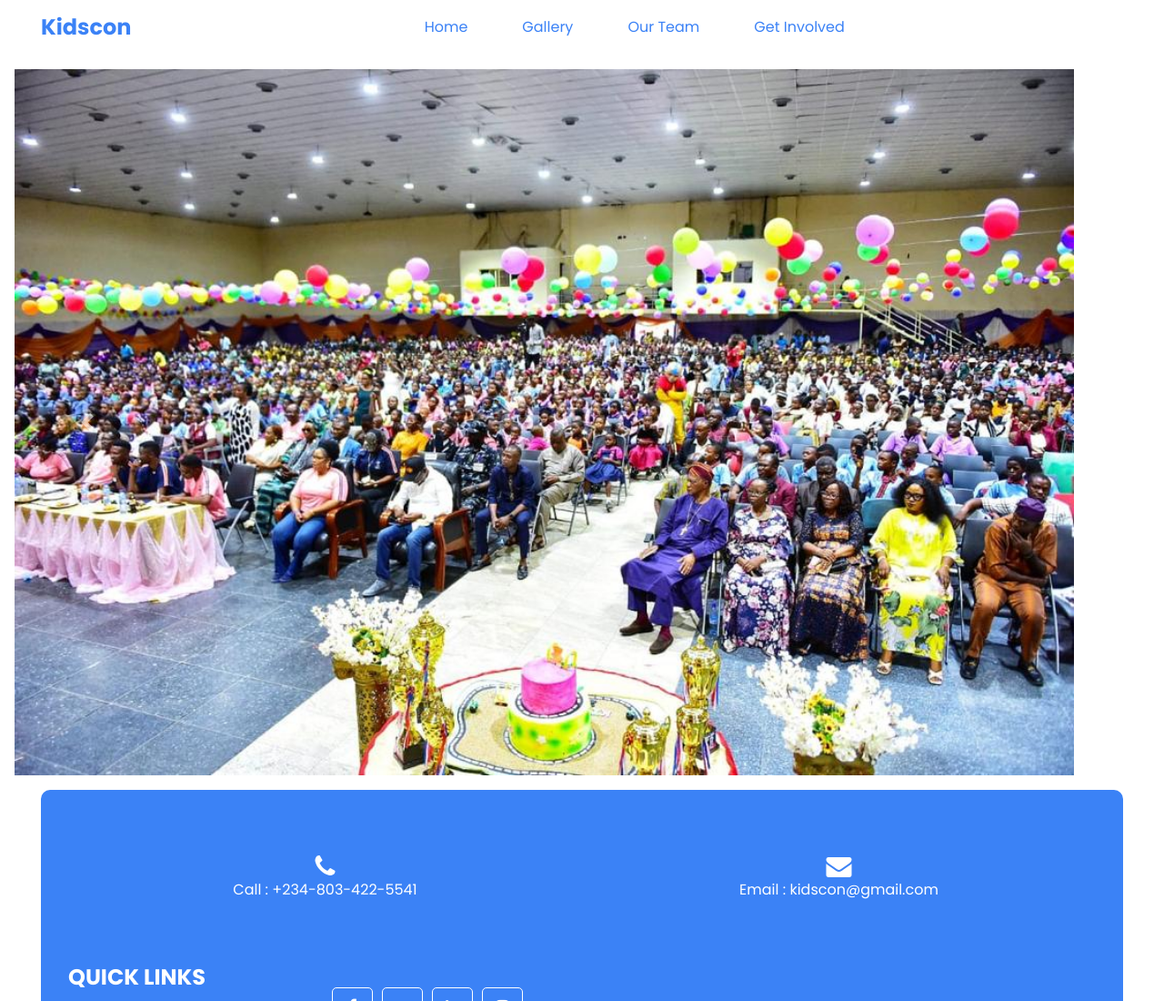
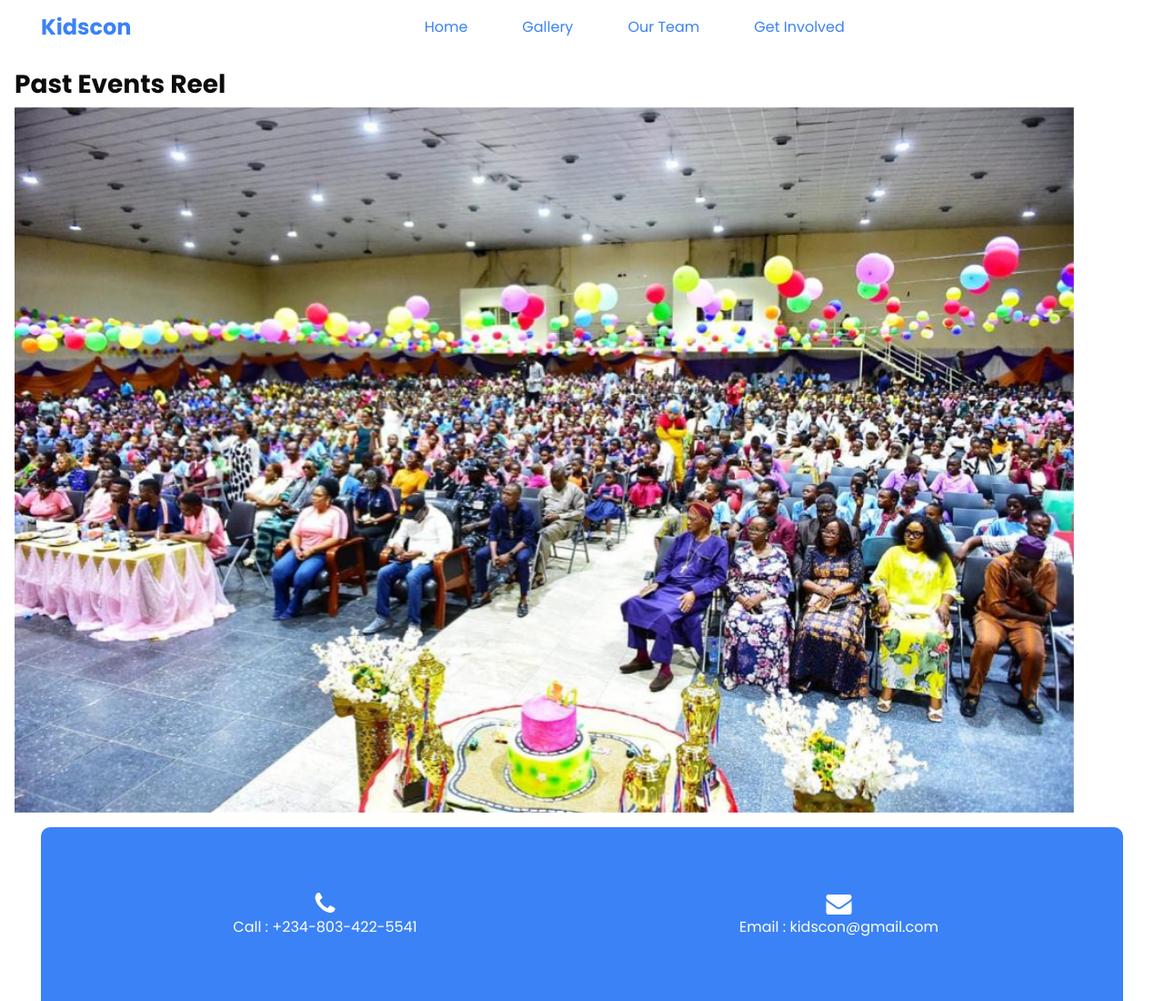
Before and after one commit to codeklin/kidscon.github.io, a plain HTML site: page gallery.html in a window 1280 px wide. Shown: the top 1100 px of the page at 91% size. Drawn offline with Linux system fonts and the light colour scheme; a script that the page names is missing.

Commit message:
gallery update

```diff
--- a/gallery.html
+++ b/gallery.html
@@ -78,6 +78,7 @@
     <!--=========================GALLERY SECTION STARTS=====================-->
     <div id="carouselExampleControls" class="carousel slide" data-ride="carousel">
       <div class="carousel-inner">
+        <h3>Past Events Reel</h3>
         <div class="carousel-item active">
           <img class="d-block w-100" src="./images/Gallery/slide-1.jpg" alt="First slide">
         </div>
```
